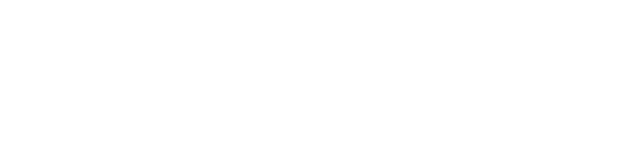
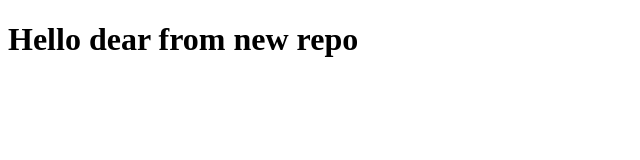
Before and after one commit to sarrammehdi/First_project, a plain HTML site: page index.html in a window 1280 px wide. Shown: the whole page, without its empty margins (0-640 px from the left). Drawn offline with Linux system fonts and the light colour scheme.

Commit message:
Update index.html

```diff
--- a/index.html
+++ b/index.html
@@ -8,7 +8,7 @@
 </head>
 
 <body>
-
+    <h1>Hello dear from new repo</h1>
 </body>
 
 </html>
```
